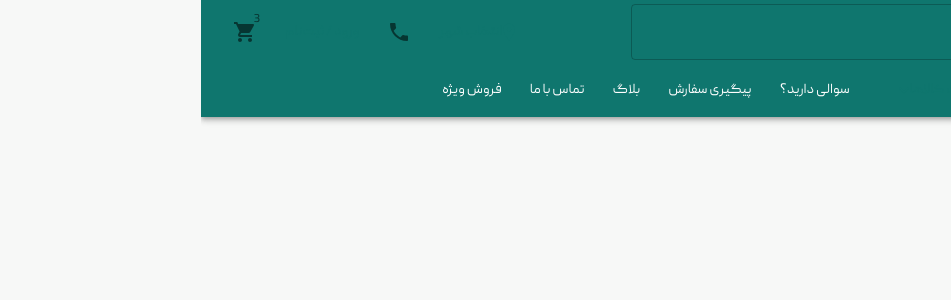
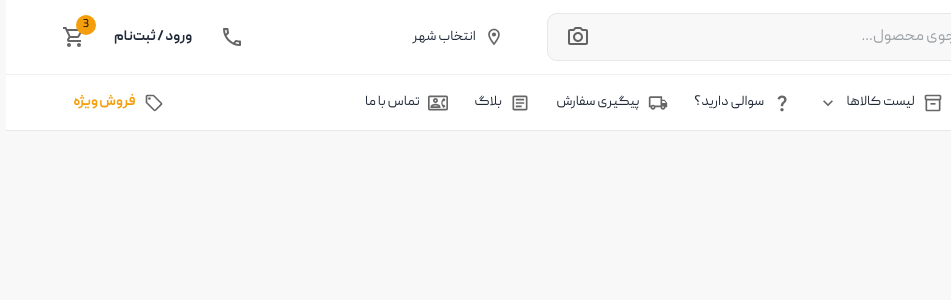
Before and after one commit to devfaf/kalachi-shop, a Next.js app: page / in a window 1280 px wide. Shown: the top 300 px of the page, without its empty margins (329-1280 px from the left). Built offline with nearby package versions, Linux system fonts and the light colour scheme; what @mui/material-nextjs would draw is missing.

Commit message:
fix: icon bugs

```diff
--- a/src/components/layout/Header/Header.tsx
+++ b/src/components/layout/Header/Header.tsx
@@ -7,34 +7,53 @@ import { useState } from "react";
 import {
   AppBar,
   Badge,
+  Box,
   Button,
   IconButton,
+  InputAdornment,
   Menu,
   MenuItem,
   TextField,
+  Toolbar,
 } from "@mui/material";
 
 import {
-  KeyboardArrowDown,
-  LocationOn,
-  Phone,
-  ShoppingCart,
+  KeyboardArrowDownOutlined,
+  LocationOnOutlined,
+  PhoneOutlined,
+  ShoppingCartOutlined,
+  HomeOutlined,
+  Inventory2Outlined,
+  QuestionMarkOutlined,
+  LocalShippingOutlined,
+  ArticleOutlined,
+  ContactPhoneOutlined,
+  LocalOfferOutlined,
+  SearchOutlined,
+  CameraAltOutlined,
 } from "@mui/icons-material";
 
-import {
-  HeaderToolbar,
-  LogoWrapper,
-  SearchWrapper,
-  ActionsWrapper,
-  Navigation,
-  NavigationItem,
-  NavigationLink,
-} from "./Header.styles";
+import { categories, productsMenu } from "./data/navigation";
 
-import {
-  categories,
-  productsMenu,
-} from "./data/navigation";
+const navButtonSx = {
+  minWidth: "auto",
+  px: 1.4,
+  py: 1,
+  color: "text.primary",
+  whiteSpace: "nowrap",
+  fontWeight: 500,
+  gap: 1,
+
+  "& .MuiButton-startIcon": {
+    margin: 0,
+    color: "text.secondary",
+  },
+
+  "& .MuiButton-endIcon": {
+    margin: 0,
+    color: "text.secondary",
+  },
+};
 
 const Header = () => {
   const [categoryMenu, setCategoryMenu] =
@@ -64,53 +83,204 @@ const Header = () => {
   };
 
   return (
-    <AppBar component="header" position="static">
-      <HeaderToolbar>
-        <LogoWrapper>
+    <AppBar
+      component="header"
+      position="static"
+      elevation={0}
+      sx={{
+        bgcolor: "background.paper",
+        color: "text.primary",
+        borderBottom: "1px solid #E5E7EB",
+      }}
+    >
+      {/* ================= TOP HEADER ================= */}
+      <Toolbar
+        sx={{
+          minHeight: 105,
+          px: { xs: 2, md: 4 },
+          gap: 4,
+        }}
+      >
+        {/* Logo + Search + Location */}
+        <Box
+          sx={{
+            display: "flex",
+            alignItems: "center",
+            gap: { xs: 2, md: 4 },
+            flex: 1,
+            minWidth: 0,
+          }}
+        >
+          {/* Logo */}
+          <Box
+            sx={{
+              flexShrink: 0,
+              display: "flex",
+              alignItems: "center",
+            }}
+          >
             <Link href="/">
               <Image
                 src="/logo/logo.png"
                 alt="کالاچی"
-              width={350}
-              height={130}
+                width={175}
+                height={65}
+                priority
               />
             </Link>
-        </LogoWrapper>
+          </Box>
 
-        <SearchWrapper>
+          {/* Search */}
+          <Box
+            sx={{
+              width: "100%",
+              maxWidth: 500,
+            }}
+          >
             <TextField
               fullWidth
+              size="small"
               placeholder="جستجوی محصول..."
+              sx={{
+                "& .MuiOutlinedInput-root": {
+                  height: 48,
+                  borderRadius: 2.5,
+                  bgcolor: "background.default",
+
+                  "& fieldset": {
+                    borderColor: "#E5E7EB",
+                  },
+
+                  "&:hover fieldset": {
+                    borderColor: "#E5E7EB",
+                  },
+
+                  "&.Mui-focused fieldset": {
+                    borderColor: "#E5E7EB",
+                  },
+                },
+
+                "& .MuiInputBase-input": {
+                  textAlign: "right",
+                },
+              }}
+              slotProps={{
+                input: {
+                  startAdornment: (
+                    <InputAdornment position="end">
+                      <IconButton
+                        size="small"
+                        aria-label="جستجو"
+                        sx={{
+                          width: 40,
+                          height: 40,
+                          bgcolor: "primary.main",
+                          color: "#fff",
+                          borderRadius: 2,
+
+                          "&:hover": {
+                            bgcolor: "primary.main",
+                          },
+                        }}
+                      >
+                        <SearchOutlined />
+                      </IconButton>
+                    </InputAdornment>
+                  ),
+
+                  endAdornment: (
+                    <InputAdornment position="start">
+                      <IconButton
+                        size="small"
+                        aria-label="جستجوی تصویری"
+                        sx={{ color: "text.secondary" }}
+                      >
+                        <CameraAltOutlined />
+                      </IconButton>
+                    </InputAdornment>
+                  ),
+                },
+              }}
             />
-        </SearchWrapper>
+          </Box>
 
-        <ActionsWrapper>
-          <Button startIcon={<LocationOn />}>
+          {/* Location */}
+          <Button
+            startIcon={<LocationOnOutlined />}
+            sx={{
+              ...navButtonSx,
+              flexShrink: 0,
+            }}
+          >
             انتخاب شهر
           </Button>
+        </Box>
 
-          <IconButton>
-            <Phone />
+        {/* Other Actions */}
+        <Box
+          sx={{
+            display: "flex",
+            alignItems: "center",
+            gap: 1.5,
+            flexShrink: 0,
+            pl: 2,
+          }}
+        >
+          <IconButton sx={{ color: "text.secondary" }}>
+            <PhoneOutlined />
           </IconButton>
 
-          <Button>
+          <Button
+            sx={{
+              minWidth: "auto",
+              color: "text.primary",
+              fontWeight: 700,
+              whiteSpace: "nowrap",
+            }}
+          >
             ورود / ثبت‌نام
           </Button>
 
-          <IconButton>
-            <Badge badgeContent={3}>
-              <ShoppingCart />
+          <IconButton sx={{ color: "text.secondary" }}>
+            <Badge badgeContent={3} color="secondary">
+              <ShoppingCartOutlined />
             </Badge>
           </IconButton>
-        </ActionsWrapper>
-      </HeaderToolbar>
+        </Box>
+      </Toolbar>
 
-      <Navigation>
-        {/* دسته‌بندی کالاها */}
-        <NavigationItem>
+      {/* ================= NAVIGATION ================= */}
+      <Box
+        component="nav"
+        sx={{
+          display: "flex",
+          alignItems: "center",
+          justifyContent: "space-between",
+          minHeight: 56,
+          px: { xs: 2, md: 4 },
+          borderTop: "1px solid #F0F0F0",
+          bgcolor: "background.paper",
+          overflowX: "auto",
+        }}
+      >
+        {/* Main navigation links */}
+        <Box
+          sx={{
+            display: "flex",
+            alignItems: "center",
+            gap: 0.5,
+          }}
+        >
+          {/* Category */}
           <Button
-            endIcon={<KeyboardArrowDown />}
+            startIcon={<Inventory2Outlined />}
+            endIcon={<KeyboardArrowDownOutlined />}
             onClick={openCategoryMenu}
+            sx={{
+              ...navButtonSx,
+              color: "primary.main",
+              fontWeight: 700,
+            }}
           >
             دسته‌بندی کالاها
           </Button>
@@ -129,21 +299,23 @@ const Header = () => {
               </MenuItem>
             ))}
           </Menu>
-        </NavigationItem>
 
-        {/* صفحه اصلی */}
-        <NavigationLink
-          as={Link}
+          {/* Home */}
+          <Button
+            component={Link}
             href="/"
+            startIcon={<HomeOutlined />}
+            sx={navButtonSx}
           >
             صفحه اصلی
-        </NavigationLink>
+          </Button>
 
-        {/* لیست کالاها */}
-        <NavigationItem>
+          {/* Products */}
           <Button
-            endIcon={<KeyboardArrowDown />}
+            startIcon={<Inventory2Outlined />}
+            endIcon={<KeyboardArrowDownOutlined />}
             onClick={openProductsMenu}
+            sx={navButtonSx}
           >
             لیست کالاها
           </Button>
@@ -162,48 +334,64 @@ const Header = () => {
               </MenuItem>
             ))}
           </Menu>
-        </NavigationItem>
 
-        {/* سوالی دارید؟ */}
-        <NavigationLink
-          as={Link}
+          {/* FAQ */}
+          <Button
+            component={Link}
             href="/faq"
+            startIcon={<QuestionMarkOutlined />}
+            sx={navButtonSx}
           >
             سوالی دارید؟
-        </NavigationLink>
+          </Button>
 
-        {/* پیگیری سفارش */}
-        <NavigationLink
-          as={Link}
+          {/* Tracking */}
+          <Button
+            component={Link}
             href="/track-order"
+            startIcon={<LocalShippingOutlined />}
+            sx={navButtonSx}
           >
             پیگیری سفارش
-        </NavigationLink>
+          </Button>
 
-        {/* بلاگ */}
-        <NavigationLink
-          as={Link}
+          {/* Blog */}
+          <Button
+            component={Link}
             href="/blog"
+            startIcon={<ArticleOutlined />}
+            sx={navButtonSx}
           >
             بلاگ
-        </NavigationLink>
+          </Button>
 
-        {/* تماس با ما */}
-        <NavigationLink
-          as={Link}
+          {/* Contact */}
+          <Button
+            component={Link}
             href="/contact"
+            startIcon={<ContactPhoneOutlined />}
+            sx={navButtonSx}
           >
             تماس با ما
-        </NavigationLink>
+          </Button>
+        </Box>
 
-        {/* فروش ویژه */}
-        <NavigationLink
-          as={Link}
+        {/* Special Sale */}
+        <Button
+          component={Link}
           href="/special-offers"
+          startIcon={<LocalOfferOutlined />}
+          sx={{
+            ...navButtonSx,
+            color: "secondary.main",
+            fontWeight: 700,
+            flexShrink: 0,
+            ml: 3,
+          }}
         >
           فروش ویژه
-        </NavigationLink>
-      </Navigation>
+        </Button>
+      </Box>
     </AppBar>
   );
 };
```
Lines whose indentation alone changed are shown as unchanged.
